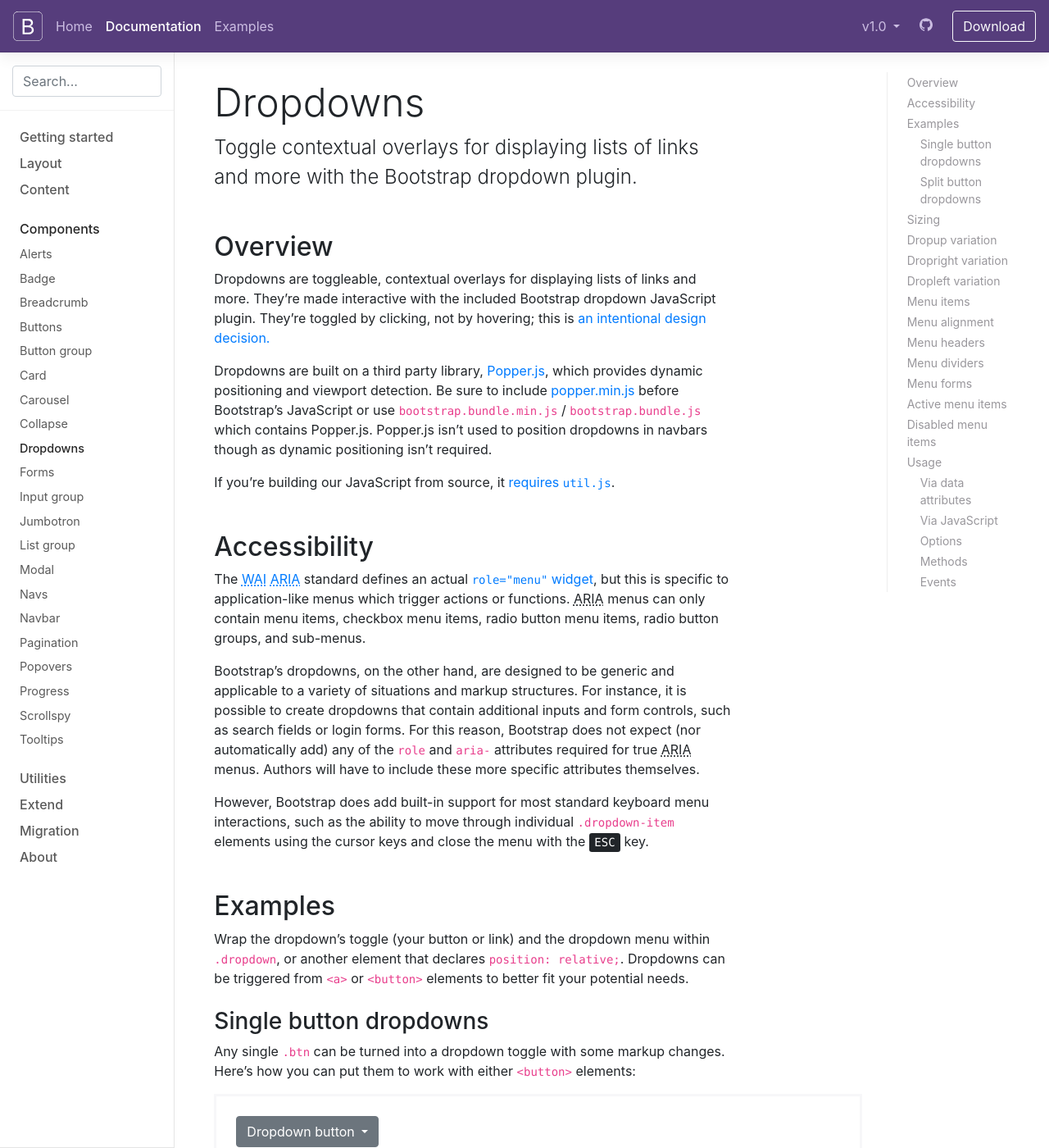
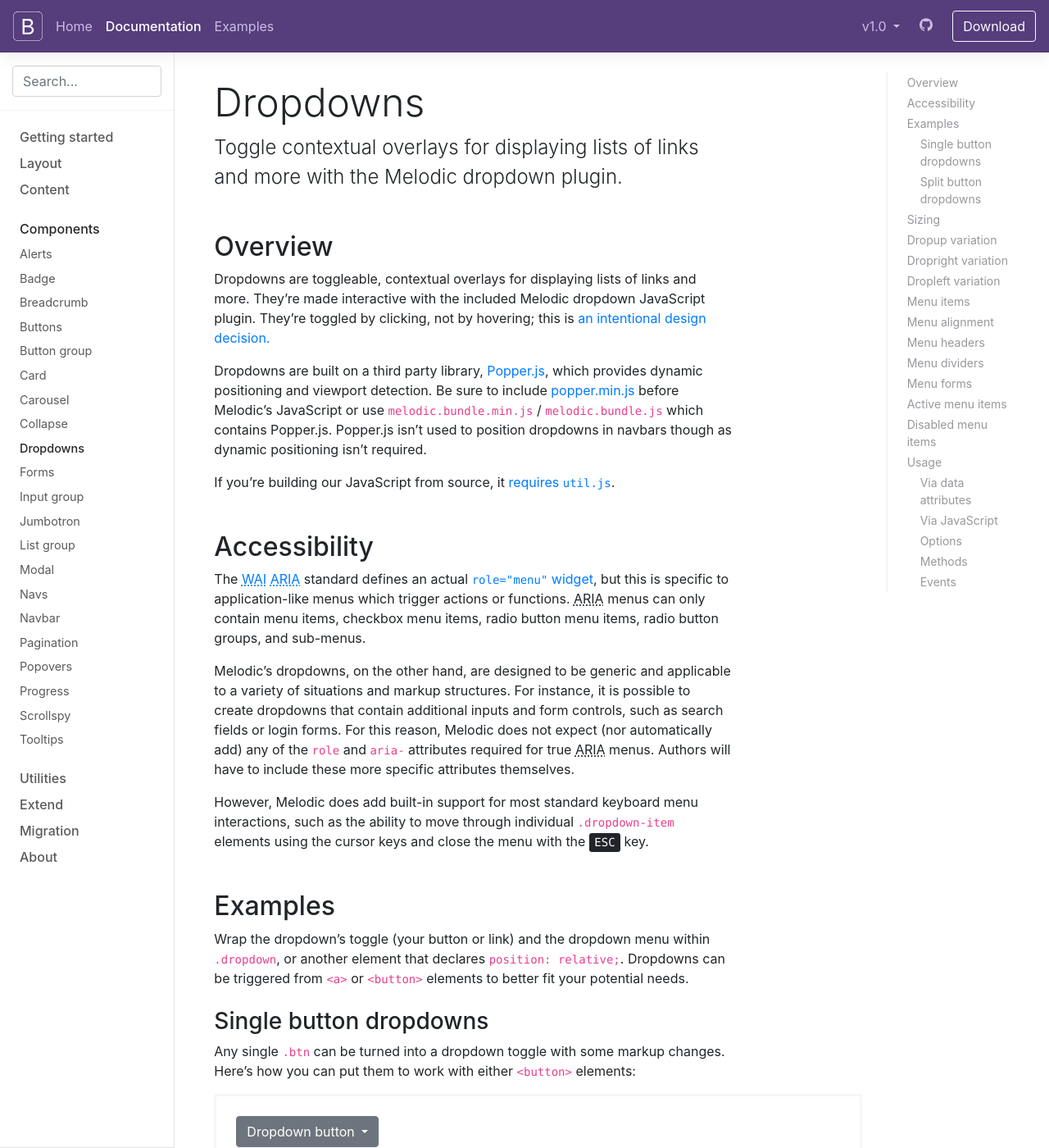
Before and after one commit to arielkirkwood/melodic-web, a Jekyll site: the page built from docs/4.0/components/dropdowns.md, in a window 1280 px wide and 1400 px high. Shown: the whole window at 82% size. Built offline with Jekyll 4.4.1, drawn with Linux system fonts in a browser that asks for light colours; nearby versions of some CDN libraries; comment, search, counter and statistics services are not loaded; the table of contents is made by our own code; some of the changed text lies outside the part shown.

Commit message:
Update Components/Dropdowns page

```diff
--- a/docs/4.0/components/dropdowns.md
+++ b/docs/4.0/components/dropdowns.md
@@ -1,16 +1,16 @@
 ---
 layout: docs
 title: Dropdowns
-description: Toggle contextual overlays for displaying lists of links and more with the Bootstrap dropdown plugin.
+description: Toggle contextual overlays for displaying lists of links and more with the Melodic dropdown plugin.
 group: components
 toc: true
 ---
 
 ## Overview
 
-Dropdowns are toggleable, contextual overlays for displaying lists of links and more. They're made interactive with the included Bootstrap dropdown JavaScript plugin. They're toggled by clicking, not by hovering; this is [an intentional design decision.](http://markdotto.com/2012/02/27/bootstrap-explained-dropdowns/)
+Dropdowns are toggleable, contextual overlays for displaying lists of links and more. They're made interactive with the included Melodic dropdown JavaScript plugin. They're toggled by clicking, not by hovering; this is [an intentional design decision.](http://markdotto.com/2012/02/27/Melodic-explained-dropdowns/)
 
-Dropdowns are built on a third party library, [Popper.js](https://popper.js.org/), which provides dynamic positioning and viewport detection. Be sure to include [popper.min.js]({{ site.cdn.popper }}) before Bootstrap's JavaScript or use `bootstrap.bundle.min.js` / `bootstrap.bundle.js` which contains Popper.js. Popper.js isn't used to position dropdowns in navbars though as dynamic positioning isn't required.
+Dropdowns are built on a third party library, [Popper.js](https://popper.js.org/), which provides dynamic positioning and viewport detection. Be sure to include [popper.min.js]({{ site.cdn.popper }}) before Melodic's JavaScript or use `melodic.bundle.min.js` / `melodic.bundle.js` which contains Popper.js. Popper.js isn't used to position dropdowns in navbars though as dynamic positioning isn't required.
 
 If you're building our JavaScript from source, it [requires `util.js`]({{ site.baseurl }}/docs/{{ site.docs_version }}/getting-started/javascript/#util).
 
@@ -18,9 +18,9 @@
 
 The [<abbr title="Web Accessibility Initiative">WAI</abbr> <abbr title="Accessible Rich Internet Applications">ARIA</abbr>](https://www.w3.org/TR/wai-aria/) standard defines an actual [`role="menu"` widget](https://www.w3.org/TR/wai-aria/roles#menu), but this is specific to application-like menus which trigger actions or functions. <abbr title="Accessible Rich Internet Applications">ARIA</abbr> menus can only contain menu items, checkbox menu items, radio button menu items, radio button groups, and sub-menus.
 
-Bootstrap's dropdowns, on the other hand, are designed to be generic and applicable to a variety of situations and markup structures. For instance, it is possible to create dropdowns that contain additional inputs and form controls, such as search fields or login forms. For this reason, Bootstrap does not expect (nor automatically add) any of the `role` and `aria-` attributes required for true <abbr title="Accessible Rich Internet Applications">ARIA</abbr> menus. Authors will have to include these more specific attributes themselves.
+Melodic's dropdowns, on the other hand, are designed to be generic and applicable to a variety of situations and markup structures. For instance, it is possible to create dropdowns that contain additional inputs and form controls, such as search fields or login forms. For this reason, Melodic does not expect (nor automatically add) any of the `role` and `aria-` attributes required for true <abbr title="Accessible Rich Internet Applications">ARIA</abbr> menus. Authors will have to include these more specific attributes themselves.
 
-However, Bootstrap does add built-in support for most standard keyboard menu interactions, such as the ability to move through individual `.dropdown-item` elements using the cursor keys and close the menu with the <kbd>ESC</kbd> key.
+However, Melodic does add built-in support for most standard keyboard menu interactions, such as the ability to move through individual `.dropdown-item` elements using the cursor keys and close the menu with the <kbd>ESC</kbd> key.
 
 ## Examples
 
@@ -613,11 +613,13 @@
       <label for="exampleDropdownFormPassword1">Password</label>
       <input type="password" class="form-control" id="exampleDropdownFormPassword1" placeholder="Password">
     </div>
-    <div class="form-check">
-      <input type="checkbox" class="form-check-input" id="dropdownCheck">
-      <label class="form-check-label" for="dropdownCheck">
-        Remember me
-      </label>
+    <div class="form-group">
+      <div class="form-check">
+        <input type="checkbox" class="form-check-input" id="dropdownCheck">
+        <label class="form-check-label" for="dropdownCheck">
+          Remember me
+        </label>
+      </div>
     </div>
     <button type="submit" class="btn btn-primary">Sign in</button>
   </form>
@@ -637,11 +639,13 @@
     <label for="exampleDropdownFormPassword2">Password</label>
     <input type="password" class="form-control" id="exampleDropdownFormPassword2" placeholder="Password">
   </div>
-  <div class="form-check">
-    <input type="checkbox" class="form-check-input" id="dropdownCheck2">
-    <label class="form-check-label" for="dropdownCheck2">
-      Remember me
-    </label>
+  <div class="form-group">
+    <div class="form-check">
+      <input type="checkbox" class="form-check-input" id="dropdownCheck2">
+      <label class="form-check-label" for="dropdownCheck2">
+        Remember me
+      </label>
+    </div>
   </div>
   <button type="submit" class="btn btn-primary">Sign in</button>
 </form>
```
Also changed, not shown: other parts of docs/4.0/components/dropdowns.md (+6 -6 lines).
